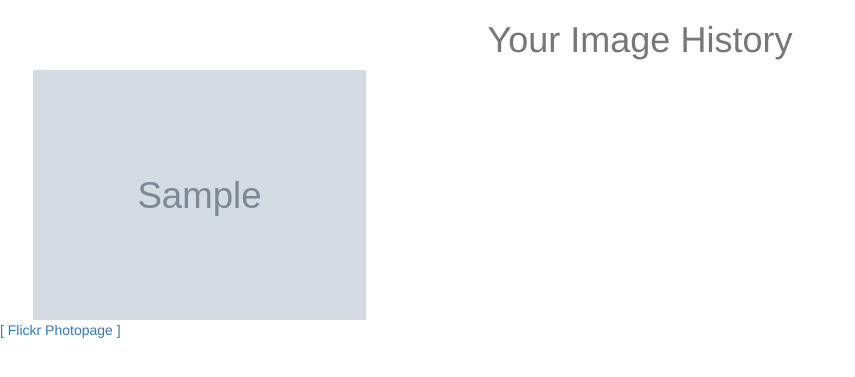
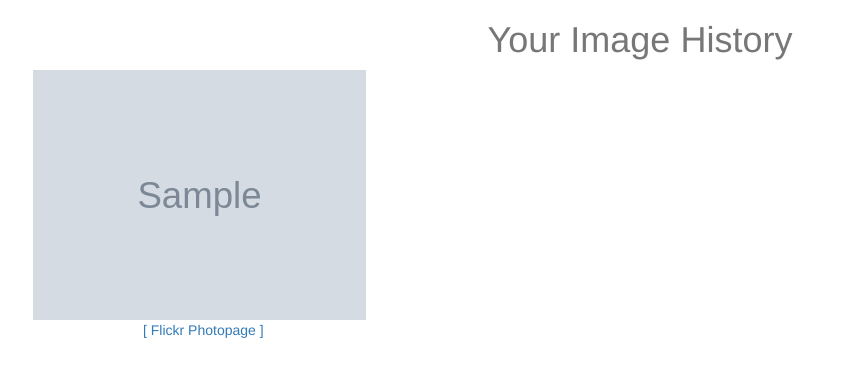
Before and after one commit to kclair/twilio-mms-flickr-search, a Flask app: template app/templates/history.html in a window 1280 px wide. Shown: the top 377 px of the page, without its empty margins (0-855 px from the left). Run offline with Flask 2, Linux system fonts and the light colour scheme; the template is opened without the code that fills it: most values are stand-ins (such as "Sample title", 1, 10 or a date in 2020); grey boxes marked "Sample" are stand-in pictures; some libraries are stand-ins or nearby versions.

Commit message:
history page reformatting

```diff
--- a/app/templates/history.html
+++ b/app/templates/history.html
@@ -12,7 +12,9 @@
               <div class='image'>
                   <img class="center-block" height="250px" src="{{ image.image_url }}">
               </div>
-              <a class="center-block" href="{{ image.flickr_photopage }}">[ Flickr Photopage ]</a>
+              <center>
+                  <a class="center-block" href="{{ image.flickr_photopage }}">[ Flickr Photopage ]</a>
+              </center>
           </div>
       {% endfor %}
       </div>
```
